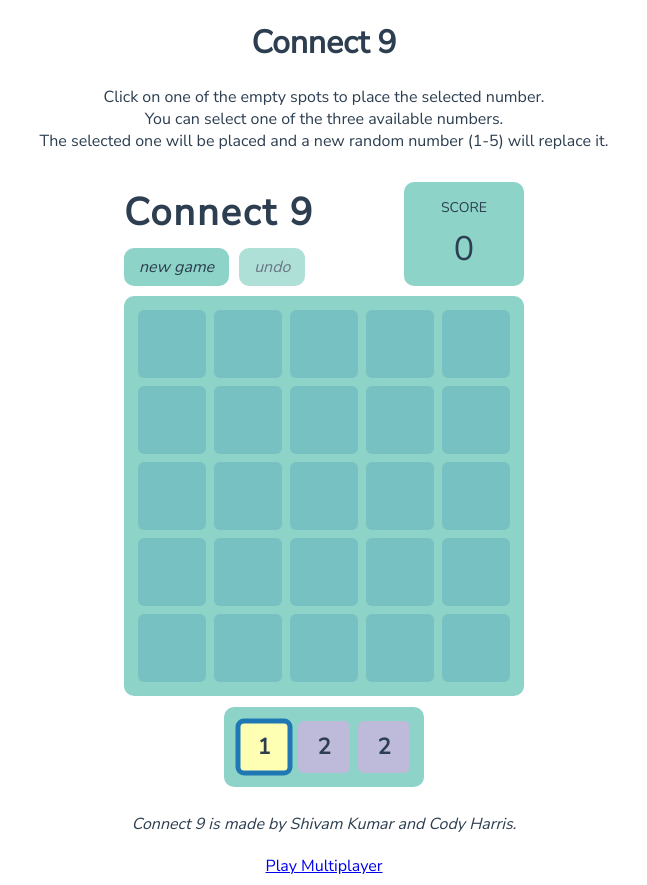
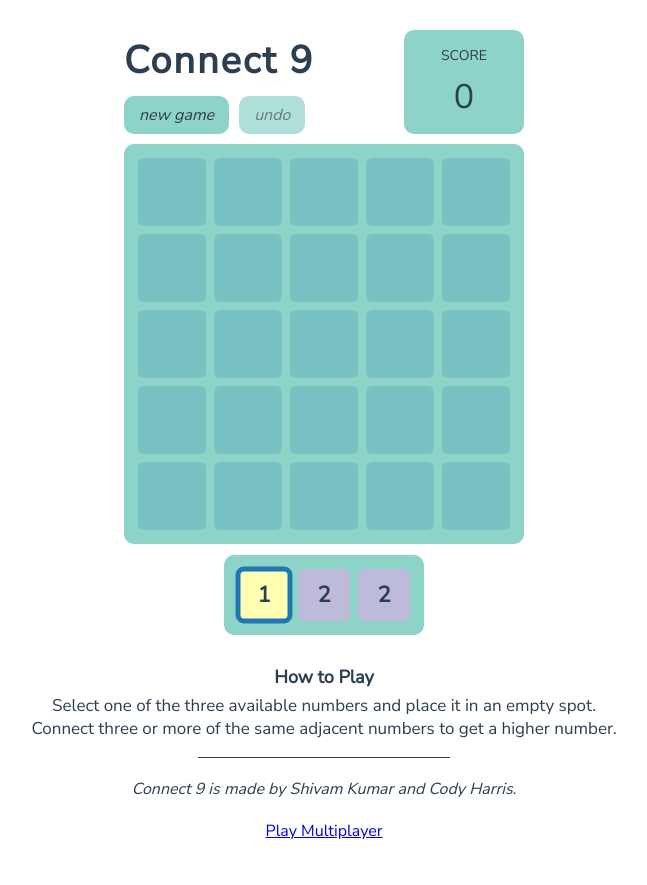
Before and after one commit to shivambaku/connectnine, a Vue app: page /#/ in a window 1280 px wide. Shown: the whole page, without its empty margins (316-963 px from the left). After the commit the page ends 850 px from the top, so only its background shows below. Built offline with nearby package versions, Linux system fonts and the light colour scheme.

Commit message:
fixed mor

```diff
--- a/package.json
+++ b/package.json
@@ -36,7 +36,9 @@
     "parserOptions": {
       "parser": "babel-eslint"
     },
-    "rules": {}
+    "rules": {
+      "linebreak-style": 0
+    }
   },
   "browserslist": [
     "> 1%",
--- a/src/views/Play.vue
+++ b/src/views/Play.vue
@@ -1,16 +1,15 @@
 <template>
   <div id="app">
-    <div class='header'>
-      <h1>Connect 9</h1>
+    <Game/>
+    <div class='rules'>
+      <h4>How to Play</h4>
       <p>
-        Click on one of the empty spots to place the selected number.
+        Select one of the three available numbers and place it in an empty spot.
         <br/>
-        You can select one of the three available numbers.
-        <br/>
-        The selected one will be placed and a new random number (1-5) will replace it.
+        Connect three or more of the same adjacent numbers to get a higher number.
       </p>
     </div>
-    <Game/>
+    <hr/>
     <div class='footer'>
       Connect 9 is made by Shivam Kumar and Cody Harris.
     </div>
```
Also changed, not shown: 1 other file (tests, documents, lock files or other folders).
